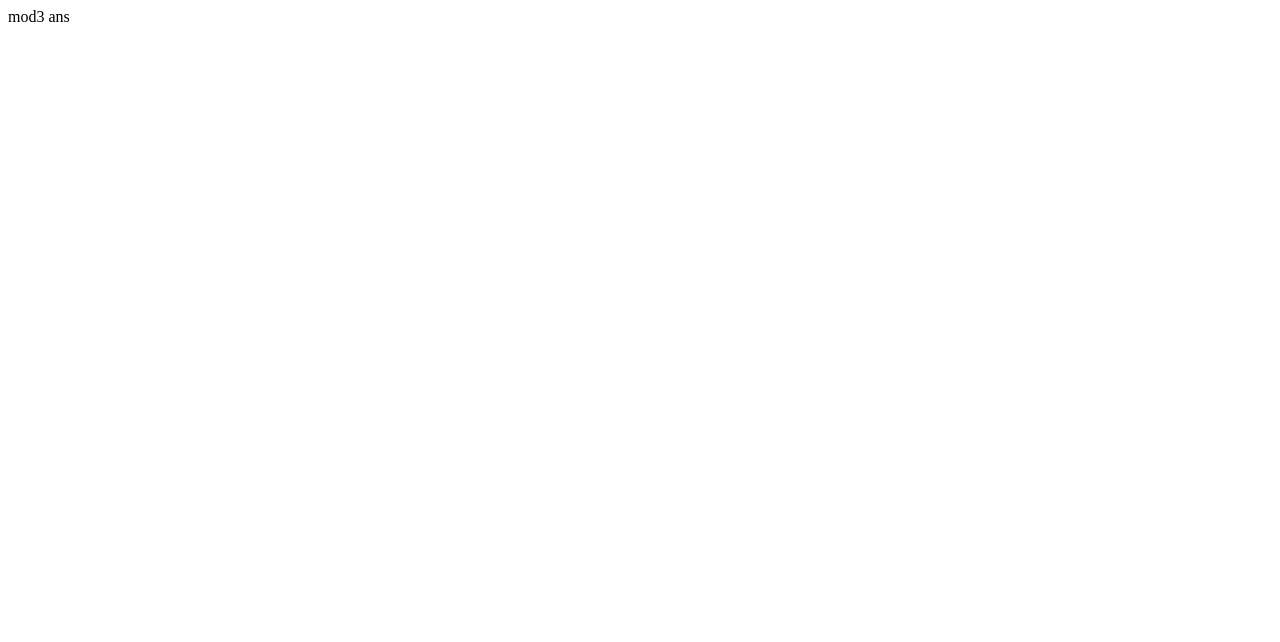
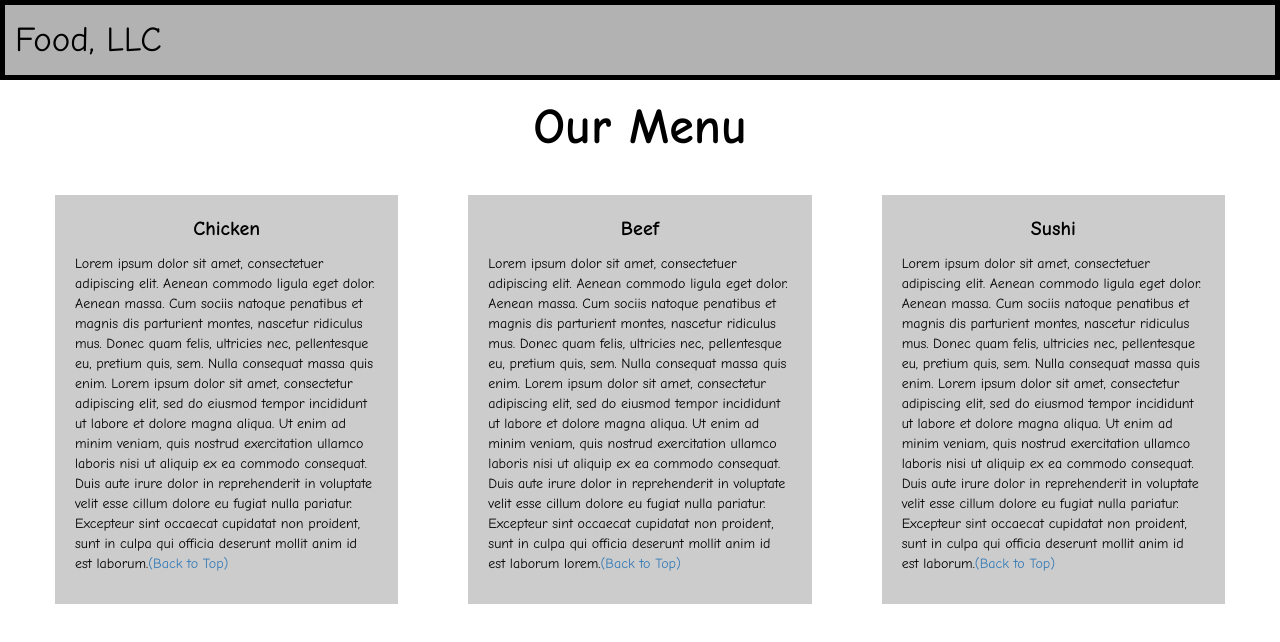
Before and after one commit to Shaityajit/Coursera, a plain HTML site: page mod3-sol/index.html in a window 1280 px wide. Drawn offline with nearby package versions, Linux system fonts and the light colour scheme.

Commit message:
mod-3 solution

```diff
--- a/mod3-sol/index.html
+++ b/mod3-sol/index.html
@@ -1,10 +1,98 @@
 <!DOCTYPE html>
 <html>
+
 <head>
-	<title>mod3</title>
+
+  <title>Mod-3</title>
+  <meta name="viewport" content="width=device-width, initial-scale=1">
+  <link rel="stylesheet" href="https://maxcdn.bootstrapcdn.com/bootstrap/3.3.7/css/bootstrap.min.css">
+  <script src="https://ajax.googleapis.com/ajax/libs/jquery/3.3.1/jquery.min.js"></script>
+  <script src="https://maxcdn.bootstrapcdn.com/bootstrap/3.3.7/js/bootstrap.min.js"></script>
+  <meta name="viewport" content="width=device-width, initial-scale=1">
+  <link rel="stylesheet" type="text/css" href="style.css">
+
+
+
 </head>
+
 <body>
-	mod3 ans
+
+
+  <nav class="navbar" id="top">
+    <div class="container-fluid">
+
+      <div class="navbar-header">
+        <button type="button" class="navbar-toggle" data-toggle="collapse" data-target="#myNavbar">
+          <span class="icon-bar"></span>
+          <span class="icon-bar"></span>
+          <span class="icon-bar"></span>
+        </button>
+        <a class="navbar-brand" href="#">Food, LLC</a>
+      </div>
+
+      <div class="collapse" id="myNavbar">
+        <ul class="nav navbar-nav visible-xs">
+          <li><a class="menu-item" href="#">Chicken</a></li>
+          <li><a class="menu-item" href="#">Beef</a></li>
+          <li><a class="menu-item" href="#">Sushi</a></li>
+        </ul>
+      </div>
+
+    </div>
+  </nav>
+
+  <h1 class="main-title">Our Menu</h1>
+
+
+
+  <div class="row">
+
+    <div class="col-lg-4 col-md-6 col-sm-12">
+      <div class="content-box">
+        <p class="item-name">Chicken</p>
+        <p>Lorem ipsum dolor sit amet, consectetuer adipiscing elit. Aenean commodo ligula eget dolor. Aenean massa. Cum
+          sociis natoque penatibus et magnis dis parturient montes, nascetur ridiculus mus. Donec quam felis, ultricies
+          nec, pellentesque eu, pretium quis, sem. Nulla consequat massa quis enim. Lorem ipsum dolor sit amet,
+          consectetur adipiscing elit, sed do eiusmod tempor incididunt ut labore et dolore magna aliqua. Ut enim ad
+          minim veniam, quis nostrud exercitation ullamco laboris nisi ut aliquip ex ea commodo consequat. Duis aute
+          irure dolor in reprehenderit in voluptate velit esse cillum dolore eu fugiat nulla pariatur. Excepteur sint
+          occaecat cupidatat non proident, sunt in culpa qui officia deserunt mollit anim id est laborum.<a
+            href="#top">(Back to Top)</a></p>
+      </div>
+    </div>
+
+    <div class="col-lg-4 col-md-6 col-sm-12">
+      <div class="content-box">
+        <p class="item-name">Beef</p>
+        <p>Lorem ipsum dolor sit amet, consectetuer adipiscing elit. Aenean commodo ligula eget dolor. Aenean massa. Cum
+          sociis natoque penatibus et magnis dis parturient montes, nascetur ridiculus mus. Donec quam felis, ultricies
+          nec, pellentesque eu, pretium quis, sem. Nulla consequat massa quis enim. Lorem ipsum dolor sit amet,
+          consectetur adipiscing elit, sed do eiusmod tempor incididunt ut labore et dolore magna aliqua. Ut enim ad
+          minim veniam, quis nostrud exercitation ullamco laboris nisi ut aliquip ex ea commodo consequat. Duis aute
+          irure dolor in reprehenderit in voluptate velit esse cillum dolore eu fugiat nulla pariatur. Excepteur sint
+          occaecat cupidatat non proident, sunt in culpa qui officia deserunt mollit anim id est laborum lorem.<a
+            href="#top">(Back to Top)</a></p>
+      </div>
+    </div>
+
+
+    <div class="col-lg-4 col-md-12 col-sm-12">
+      <div class="content-box">
+        <p class="item-name">Sushi</p>
+        <p>Lorem ipsum dolor sit amet, consectetuer adipiscing elit. Aenean commodo ligula eget dolor. Aenean massa. Cum
+          sociis natoque penatibus et magnis dis parturient montes, nascetur ridiculus mus. Donec quam felis, ultricies
+          nec, pellentesque eu, pretium quis, sem. Nulla consequat massa quis enim. Lorem ipsum dolor sit amet,
+          consectetur adipiscing elit, sed do eiusmod tempor incididunt ut labore et dolore magna aliqua. Ut enim ad
+          minim veniam, quis nostrud exercitation ullamco laboris nisi ut aliquip ex ea commodo consequat. Duis aute
+          irure dolor in reprehenderit in voluptate velit esse cillum dolore eu fugiat nulla pariatur. Excepteur sint
+          occaecat cupidatat non proident, sunt in culpa qui officia deserunt mollit anim id est laborum.<a
+            href="#top">(Back to Top)</a></p>
+      </div>
+    </div>
+
+  </div>
+
 
 </body>
+
 </html>
--- a/mod3-sol/style.css
+++ b/mod3-sol/style.css
@@ -0,0 +1,97 @@
+
+.container-fluid{
+  margin: 0;
+  padding: 0;
+}
+
+.navbar{
+  border-radius: 0px;
+  background-color: rgba(0,0,0,0.3);
+  border: 5px solid black;
+  font-family: "Comic Sans MS", cursive, sans-serif;
+}
+
+.navbar-brand{
+  font-size: 35px;
+  color: black;
+  padding-left: 25px;
+  margin:10px;
+
+}
+
+.navbar-brand:hover{
+  color: white;
+}
+
+.nav{
+  margin: 0;
+  padding: 0;
+}
+
+.navbar-nav{
+  font-size: 25px;
+  text-align: center;
+  margin: 0;
+  padding: 0;
+}
+
+.navbar-toggle{
+  border: 2px solid white;
+  margin-right: 25px;
+}
+
+.icon-bar{
+  background-color: white;
+}
+
+
+.main-title{
+  margin-bottom: 15px;
+  text-align: center;
+  color: black;
+  font-size: 50px;
+  font-family: "Comic Sans MS", cursive, sans-serif;
+  font-weight: bold;
+}
+
+li{
+  box-sizing: border-box;
+  width: 100%;
+}
+
+.menu-item{
+  padding: 0;
+  margin: 0;
+  width: 100%;
+  background-color: white;
+  border-bottom: 1px solid black;
+  color: black;
+  display: block;
+}
+
+.menu-item:hover{
+  background-color: rgba(0,0,0,0.9);
+  color: rgba(0,0,0,0.4);
+}
+
+
+
+.row{
+  margin: 20px;
+}
+
+.content-box{
+  margin: 20px;
+  width: auto;
+  height: auto;
+  color: black;
+  background-color: rgba(0,0,0,0.2);
+  font-family: "Comic Sans MS", cursive, sans-serif;
+  padding: 20px;
+}
+
+.item-name{
+  text-align: center;
+  font-size: 20px;
+  font-weight: bold;
+}
```
